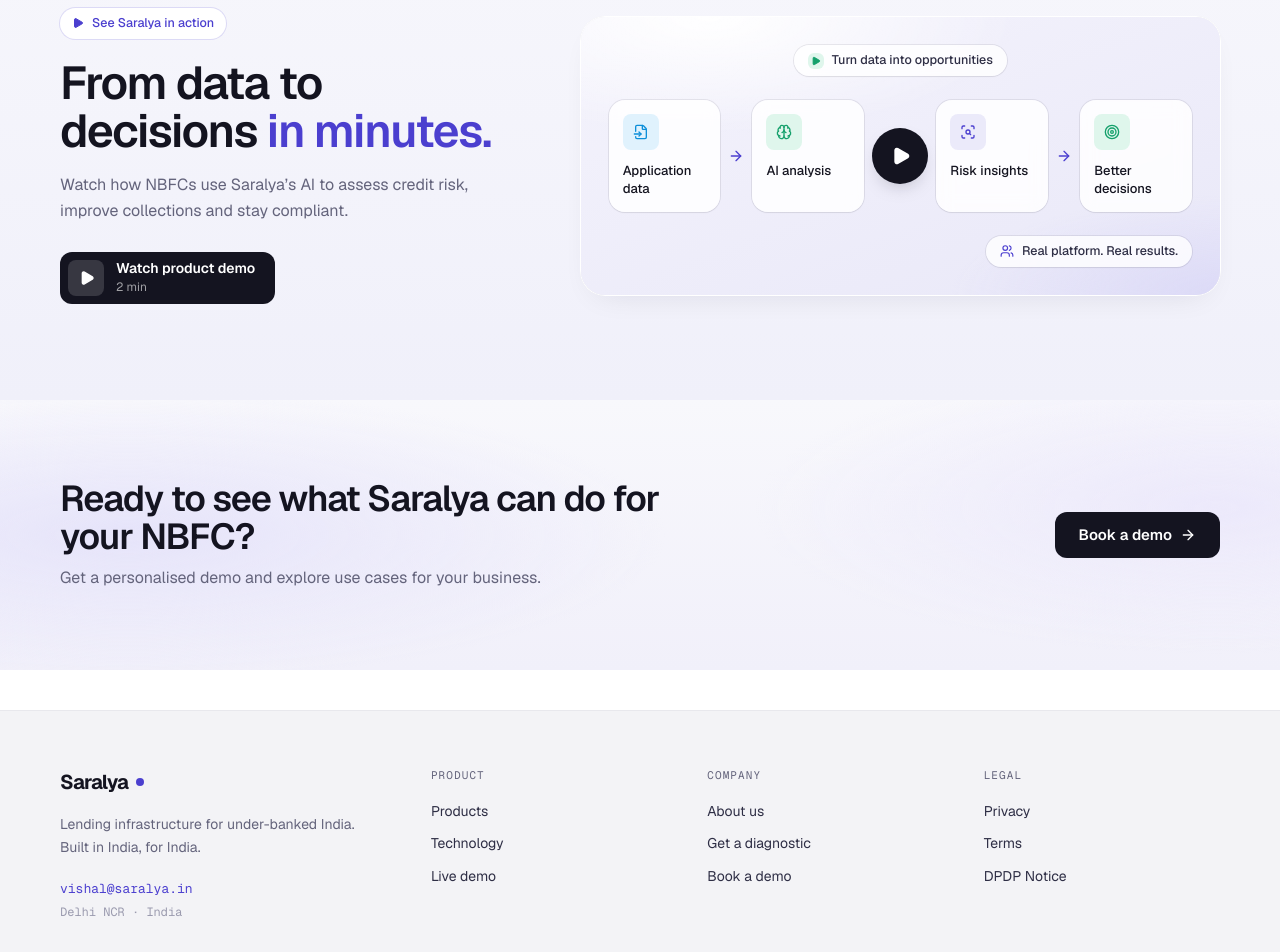
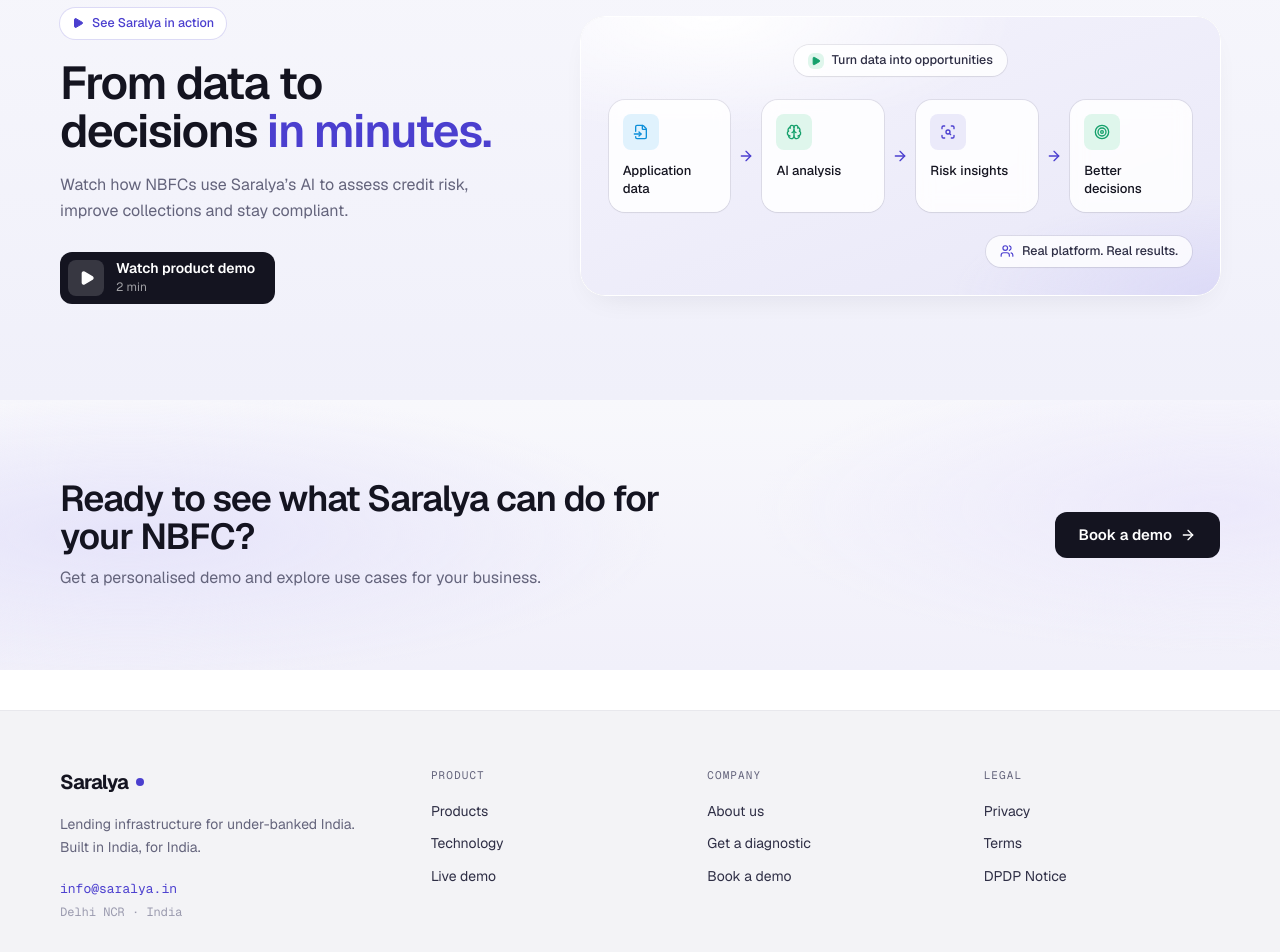
Before and after one commit to irajvaibhavv/Saralya_website_v1, a React (Vite) app: page / in a window 1280 px wide. Shown: the part 1120-2072 px from the top of the page. Built offline with nearby package versions, Linux system fonts and the light colour scheme.

Commit message:
Demo card without the play button; contact is info@saralya.in

```diff
--- a/src/components/landing/InAction.tsx
+++ b/src/components/landing/InAction.tsx
@@ -3,7 +3,7 @@
 import { Container } from '../ui/Section'
 
 /* The demo ask: one line, one film. The card is a still of the four steps;
-   the play button opens the film full screen. */
+   the button on the left opens the film full screen. */
 const STEPS = [
   { icon: FileInput, label: 'Application data' },
   { icon: Brain, label: 'AI analysis' },
@@ -59,13 +59,7 @@
                   </Item>,
                   i < STEPS.length - 1 && (
                     <Item key={`${step.label}-arrow`} className="hidden items-center justify-center sm:flex">
-                      {i === 1 ? (
-                        <button onClick={onWatch} aria-label="Play the product demo" className="grid size-14 place-items-center rounded-full bg-ink text-white shadow-glow transition-transform duration-200 hover:scale-105">
-                          <Play className="ml-0.5 size-5 fill-current" />
-                        </button>
-                      ) : (
-                        <ArrowRight className="size-4 text-accent" />
-                      )}
+                      <ArrowRight className="size-4 text-accent" />
                     </Item>
                   ),
                 ]
--- a/src/content/site.ts
+++ b/src/content/site.ts
@@ -15,7 +15,7 @@
 /* Copy is sourced from saralya.in and the founder-approved corrections brief
    (see CLAUDE.md → Content sources). Keep claims to what appears there. */
 
-export const CONTACT_EMAIL = 'vishal@saralya.in'
+export const CONTACT_EMAIL = 'info@saralya.in'
 
 export type Module = {
   code: string
```
